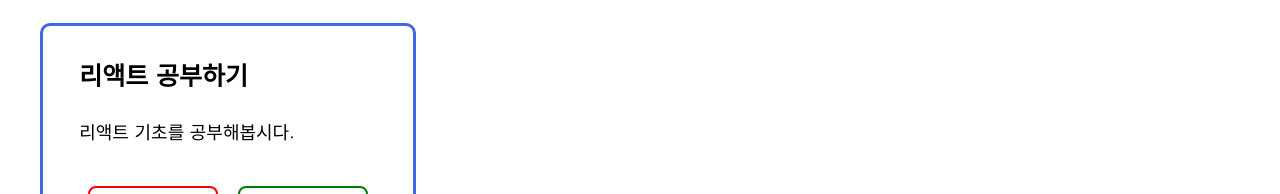
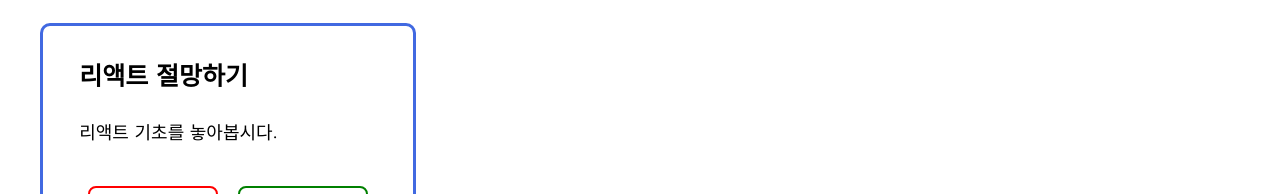
Before and after one commit to myeongbin0918/TodoList-Level1, a React (Create React App) app: page / in a window 1280 px wide. Shown: the part 600-794 px from the top of the page. Built offline with nearby package versions, Linux system fonts and the light colour scheme.

Commit message:
id 값을 고유한 값으로 변경

```diff
--- a/src/App.jsx
+++ b/src/App.jsx
@@ -3,8 +3,8 @@
 
 const App = () => {
   const [todos, setTodos] = useState([
-    { id: 1, title: '리액트 공부하기', body: '리액트 기초를 공부해봅시다.', isDone: false },
-    { id: 2, title: '리액트 공부하기', body: '리액트 기초를 공부해봅시다.', isDone: true },
+    { id: Date.now(), title: '리액트 공부하기', body: '리액트 기초를 공부해봅시다.', isDone: false },
+    { id: Date.now(), title: '리액트 절망하기', body: '리액트 기초를 놓아봅시다.', isDone: true },
   ]);
 
   const [title, setTitle] = useState('');
@@ -22,13 +22,22 @@
   const AddTodoHandler = () => {
     if (title !== '' && body !== '') {
       const newTodo = {
-        id: todos.length + 1,
+        id: Date.now(),
         title: title,
         body: body,
         isDone: false,
       };
 
       setTodos([...todos, newTodo]);
+      setTodos(() => {
+        todos.forEach(todo => {
+          console.log('id:', todo.id);
+          console.log('title:', todo.title);
+          console.log('body:', todo.body);
+          console.log('isDone:', todo.isDone);
+        });
+      }, []);
+      console.log(setTodos([...todos, newTodo]));
     }
   };
 
--- a/src/index.js
+++ b/src/index.js
@@ -6,9 +6,9 @@
 
 const root = ReactDOM.createRoot(document.getElementById('root'));
 root.render(
-  <React.StrictMode>
-    <App />
-  </React.StrictMode>
+  // <React.StrictMode>
+  <App />
+  // </React.StrictMode>
 );
 
 // If you want to start measuring performance in your app, pass a function
```
